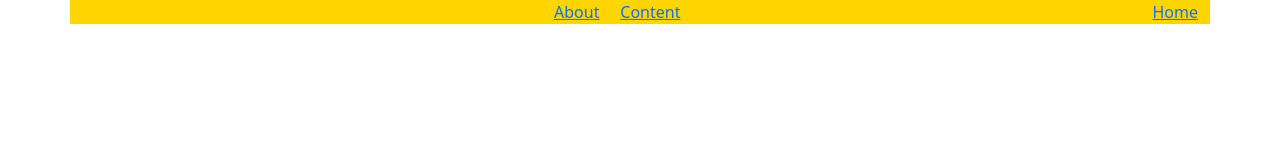
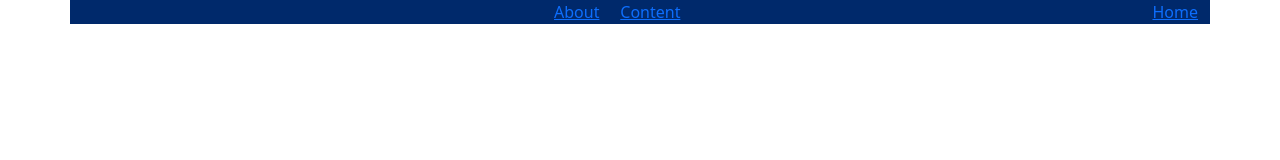
Before and after one commit to akikomyao/chingu-practice, a plain HTML site: page chingu:practice/index.html in a window 1280 px wide. Drawn offline with nearby package versions, Linux system fonts and the light colour scheme.

Commit message:
Update index.html

```diff
--- a/chingu:practice/index.html
+++ b/chingu:practice/index.html
@@ -11,7 +11,7 @@
     <title>Hello, world!</title>
     <style>
     .container{
-      background-color: #FFD500;
+      background-color: #00296B;
     }
     </style>
   </head>
```
